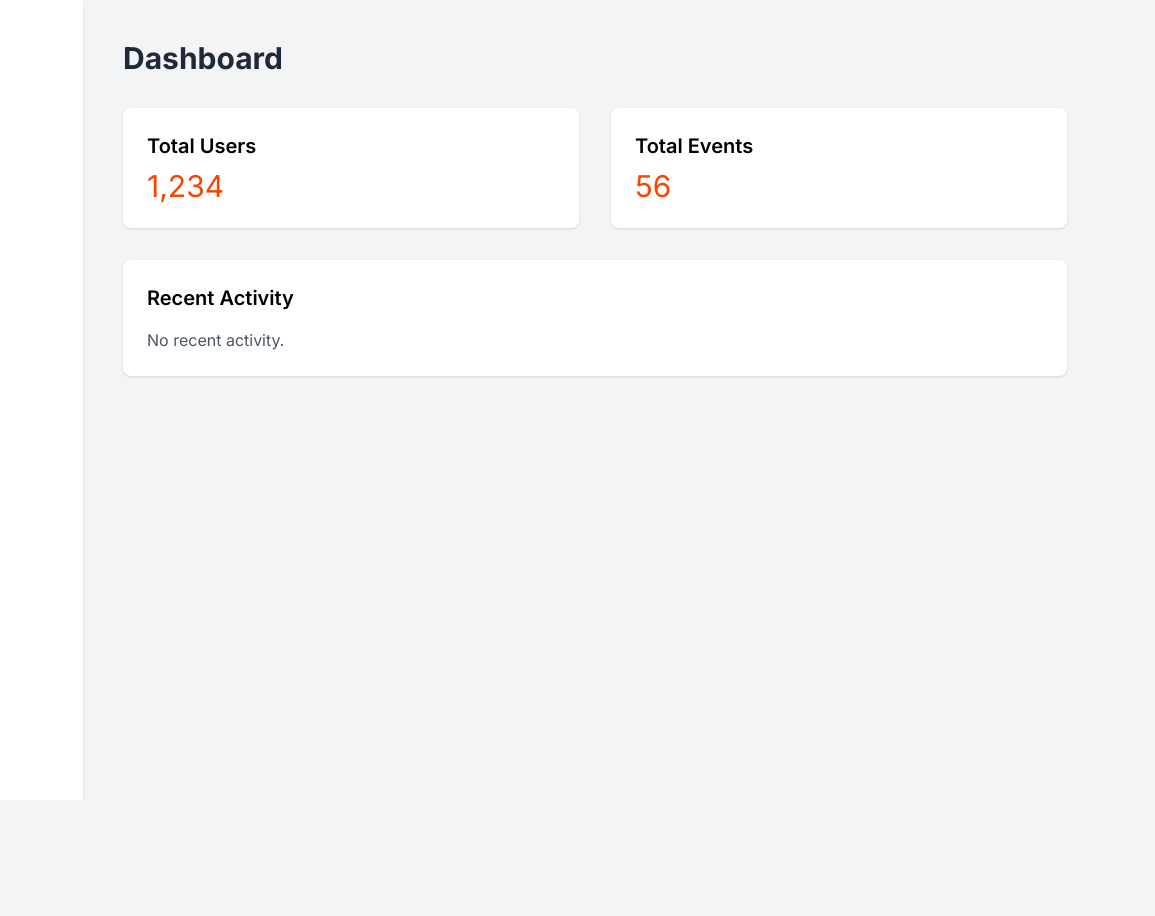
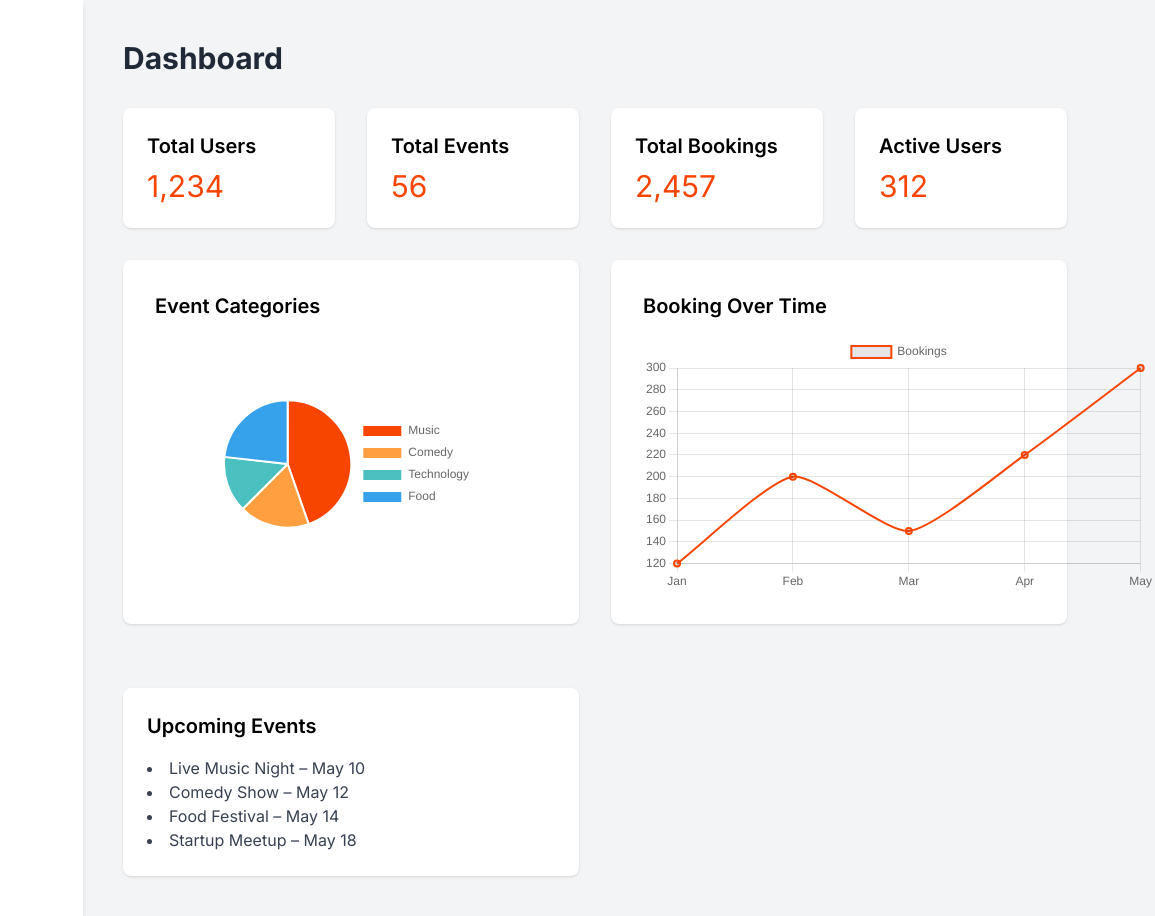
Before and after one commit to IT24101239/Your-tickets.lk-frontend, a plain HTML site: page dashboard-admin.html in a window 1280 px wide. Shown: the full height of the page, 173-1328 px from the left, 1155 px wide, since content can reach past the window. Before the commit the page ends 800 px from the top, so only its background shows below. Drawn offline with nearby package versions, Linux system fonts and the light colour scheme.

Commit message:
adamin dashbord

```diff
--- a/dashboard-admin.html
+++ b/dashboard-admin.html
@@ -22,6 +22,7 @@
     <link href="https://fonts.googleapis.com/css2?family=Inter:wght@300;400;500;600;700&display=swap" rel="stylesheet">
     <link rel="stylesheet" href="https://cdnjs.cloudflare.com/ajax/libs/remixicon/4.6.0/remixicon.min.css">
     <link rel="stylesheet" href="../styles/style.css">
+    <script src="https://cdn.jsdelivr.net/npm/chart.js"></script>
 </head>
 
 <body class="bg-gray-100 font-inter">
@@ -61,7 +62,8 @@
             <h2 class="text-3xl font-bold text-secondary">Dashboard</h2>
         </header>
         <section>
-                <div class="grid grid-cols-1 md:grid-cols-2 gap-8">
+            <!-- Stats Cards -->
+            <div class="grid grid-cols-1 md:grid-cols-2 lg:grid-cols-4 gap-8">
                 <div class="p-6 bg-white rounded shadow">
                     <h3 class="text-xl font-semibold mb-2">Total Users</h3>
                     <p class="text-3xl text-primary">1,234</p>
@@ -70,14 +72,108 @@
                     <h3 class="text-xl font-semibold mb-2">Total Events</h3>
                     <p class="text-3xl text-primary">56</p>
                 </div>
+                <div class="p-6 bg-white rounded shadow">
+                    <h3 class="text-xl font-semibold mb-2">Total Bookings</h3>
+                    <p class="text-3xl text-primary">2,457</p>
                 </div>
+                <div class="p-6 bg-white rounded shadow">
+                    <h3 class="text-xl font-semibold mb-2">Active Users</h3>
+                    <p class="text-3xl text-primary">312</p>
+                </div>
+            </div>
+
+            <!-- Event Categories and Booking Over Time -->
+            <div class="grid grid-cols-1 md:grid-cols-2 lg:grid-cols-2 gap-8 mt-8">
+                <!-- Event Categories Pie Chart -->
+                <div class="p-8 bg-white rounded shadow">
+                    <h3 class="text-xl font-semibold mb-4">Event Categories</h3>
+                    <canvas id="categoryChart" class="w-128 h-64 mx-auto"></canvas>
+
+                </div>
+
+                <!-- Booking Over Time Line Graph -->
+                <div class="p-8 bg-white rounded shadow">
+                    <h3 class="text-xl font-semibold mb-4">Booking Over Time</h3>
+                    <canvas id="bookingChart" class="w-128 h-64 mx-auto"></canvas>
+                </div>
+
+                <!-- Upcoming Events -->
                 <div class="mt-8 p-6 bg-white rounded shadow">
-                    <h3 class="text-xl font-semibold mb-4">Recent Activity</h3>
-                    <p class="text-gray-600">No recent activity.</p>
+                    <h3 class="text-xl font-semibold mb-4">Upcoming Events</h3>
+                    <ul class="text-gray-700 list-disc list-inside">
+                        <li>Live Music Night – May 10</li>
+                        <li>Comedy Show – May 12</li>
+                        <li>Food Festival – May 14</li>
+                        <li>Startup Meetup – May 18</li>
+                    </ul>
+                </div>
+
             </div>
         </section>
     </main>
 </div>
+
+<script>
+    // Event Categories Pie Chart
+    const categoryCtx = document.getElementById('categoryChart').getContext('2d');
+    new Chart(categoryCtx, {
+        type: 'pie',
+        data: {
+            labels: ['Music', 'Comedy', 'Technology', 'Food'],
+            datasets: [{
+                label: 'Event Categories',
+                data: [25, 10, 8, 13],
+                backgroundColor: [
+                    '#F74500',
+                    '#FF9F40',
+                    '#4BC0C0',
+                    '#36A2EB'
+                ],
+                borderColor: '#ffffff',
+                borderWidth: 2
+            }]
+        },
+        options: {
+            responsive: true,
+            plugins: {
+                legend: {
+                    position: 'right',
+                },
+                title: {
+                    display: false
+                }
+            }
+        }
+    });
+
+    // Booking Over Time Line Graph
+    const bookingCtx = document.getElementById('bookingChart').getContext('2d');
+    new Chart(bookingCtx, {
+        type: 'line',
+        data: {
+            labels: ['Jan', 'Feb', 'Mar', 'Apr', 'May'],
+            datasets: [{
+                label: 'Bookings',
+                data: [120, 200, 150, 220, 300],
+                fill: false,
+                borderColor: '#F74500',
+                tension: 0.2,
+                borderWidth: 2
+            }]
+        },
+        options: {
+            responsive: true,
+            plugins: {
+                legend: {
+                    position: 'top',
+                },
+                title: {
+                    display: false
+                }
+            }
+        }
+    });
+</script>
 </body>
 
 </html>
```
Lines whose indentation alone changed are shown as unchanged.
